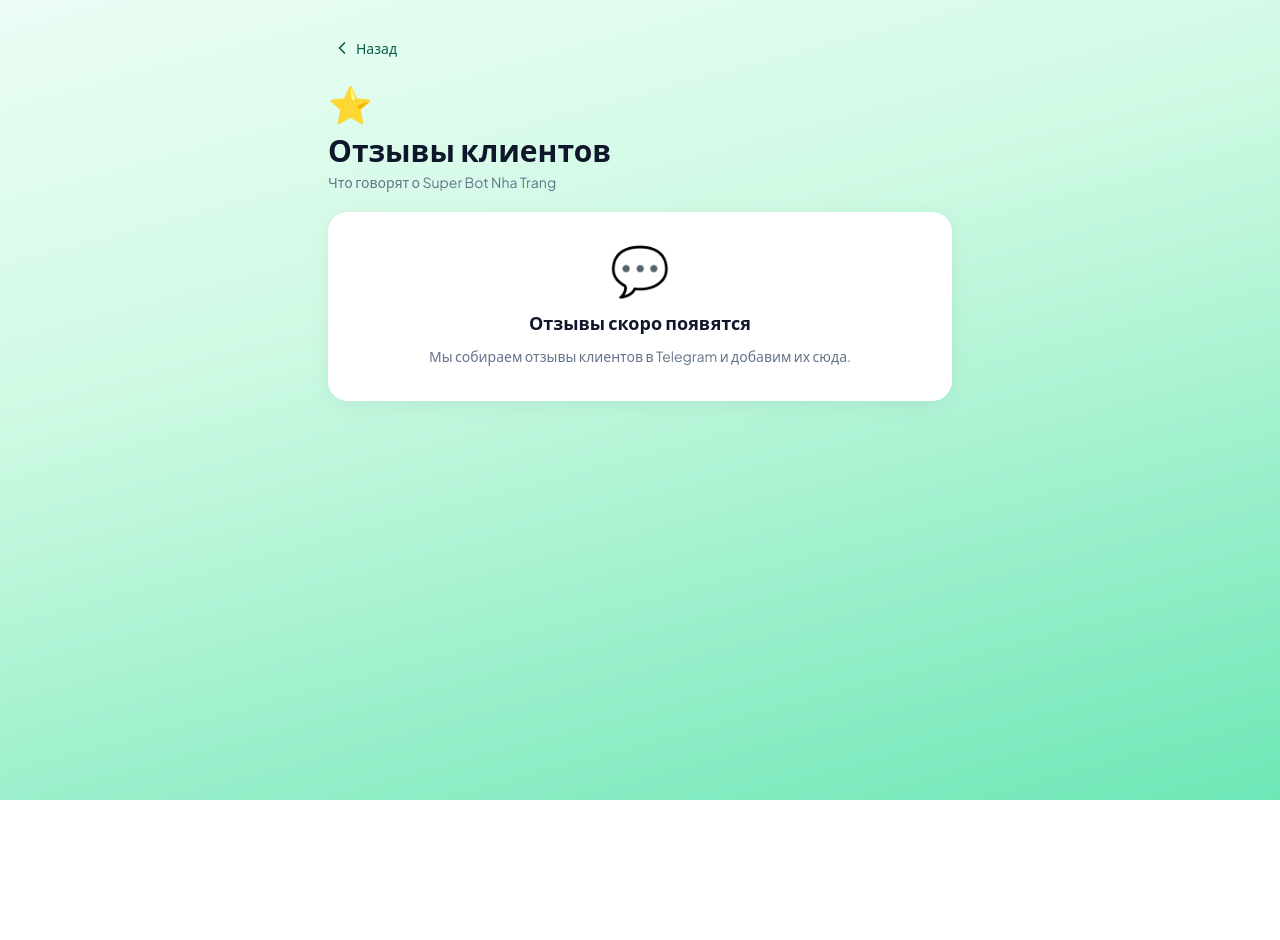
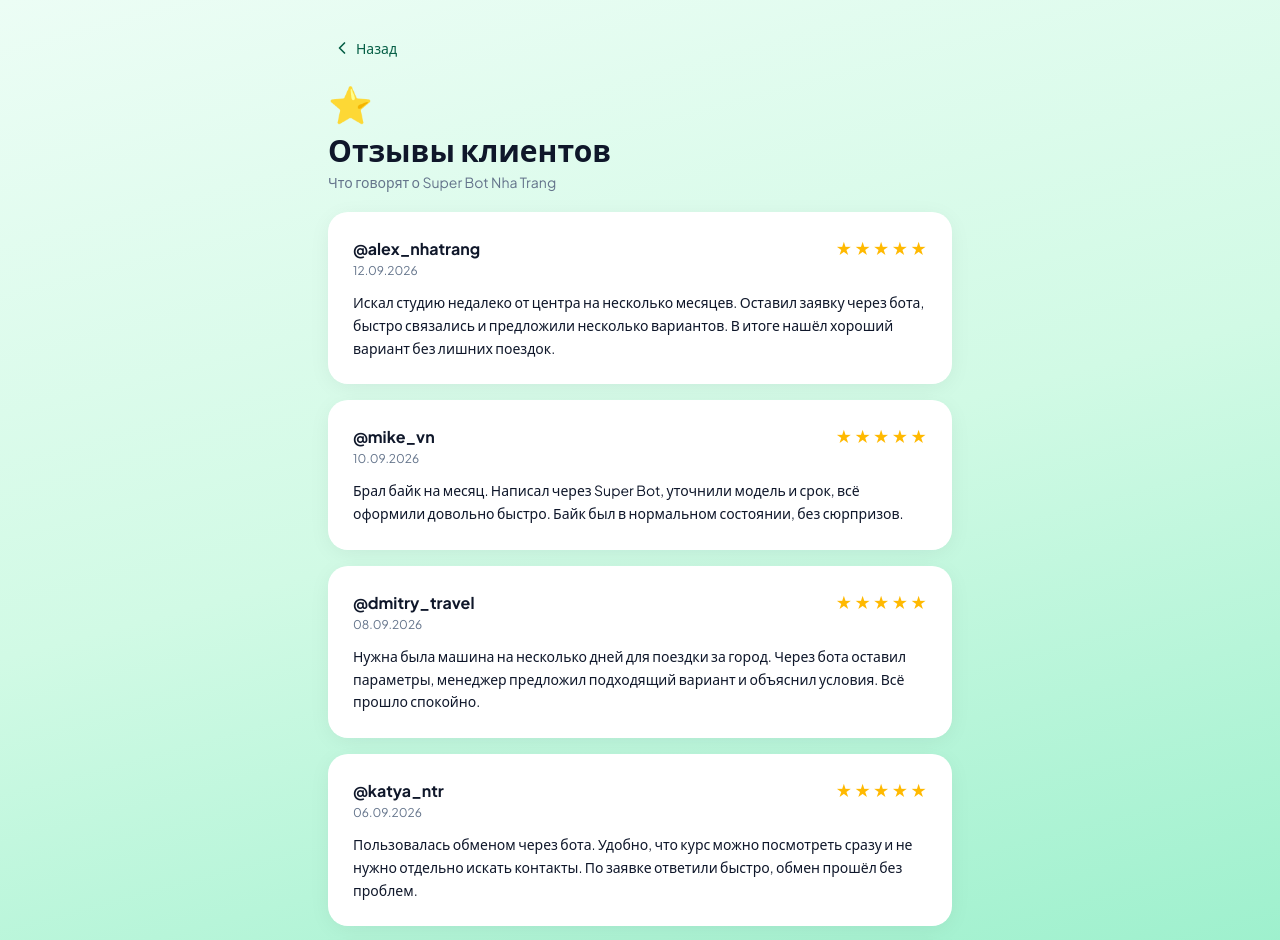
Before and after one commit to MaxbIch/superbot, a React (Vite) app: page /reviews in a window 1280 px wide. Shown: the top 940 px of the page. Before the commit the page ends 800 px from the top, so only its background shows below. Built offline with nearby package versions, Linux system fonts and the light colour scheme; what @telegram-apps/sdk would draw is missing.

Commit message:
Добавить примеры отзывов для категорий

```diff
--- a/src/data/reviews.ts
+++ b/src/data/reviews.ts
@@ -4,8 +4,65 @@
     text: string;
     rating: number;
     date?: string;
+    category?: string;
 }
 
-// Отзывы будут поступать сюда автоматически после подключения Telegram-группы.
-// Пока не добавляем выдуманные отзывы.
-export const reviews: Review[] = [];
+// Временные демонстрационные отзывы. Позже заменим их на реальные отзывы из Telegram.
+export const reviews: Review[] = [
+    {
+        id: "demo-housing",
+        username: "@alex_nhatrang",
+        text: "Искал студию недалеко от центра на несколько месяцев. Оставил заявку через бота, быстро связались и предложили несколько вариантов. В итоге нашёл хороший вариант без лишних поездок.",
+        rating: 5,
+        date: "12.09.2026",
+        category: "Жильё",
+    },
+    {
+        id: "demo-bike",
+        username: "@mike_vn",
+        text: "Брал байк на месяц. Написал через Super Bot, уточнили модель и срок, всё оформили довольно быстро. Байк был в нормальном состоянии, без сюрпризов.",
+        rating: 5,
+        date: "10.09.2026",
+        category: "Байки",
+    },
+    {
+        id: "demo-car",
+        username: "@dmitry_travel",
+        text: "Нужна была машина на несколько дней для поездки за город. Через бота оставил параметры, менеджер предложил подходящий вариант и объяснил условия. Всё прошло спокойно.",
+        rating: 5,
+        date: "08.09.2026",
+        category: "Авто",
+    },
+    {
+        id: "demo-exchange",
+        username: "@katya_ntr",
+        text: "Пользовалась обменом через бота. Удобно, что курс можно посмотреть сразу и не нужно отдельно искать контакты. По заявке ответили быстро, обмен прошёл без проблем.",
+        rating: 5,
+        date: "06.09.2026",
+        category: "Обмен валют",
+    },
+    {
+        id: "demo-visa",
+        username: "@roman_vietnam",
+        text: "Помогли разобраться с визараном и подобрать подходящий срок. Оставил заявку буквально за минуту, дальше менеджер уже всё объяснил. Для тех, кто недавно во Вьетнаме, очень удобно.",
+        rating: 5,
+        date: "04.09.2026",
+        category: "Визы",
+    },
+    {
+        id: "demo-tours",
+        username: "@anna_trip",
+        text: "Искали экскурсию для компании друзей. Через бота оставили заявку, нам предложили несколько вариантов по датам и бюджету. В итоге съездили на хороший тур, всё понравилось.",
+        rating: 5,
+        date: "02.09.2026",
+        category: "Туры",
+    },
+    {
+        id: "demo-places",
+        username: "@sergey_nha",
+        text: "Полезный бот, особенно когда только приехал в Нячанг. Нашёл через него несколько нужных мест и сервисов, теперь не приходится каждый раз искать всё по чатам.",
+        rating: 5,
+        date: "31.08.2026",
+        category: "Места",
+    },
+];
```
